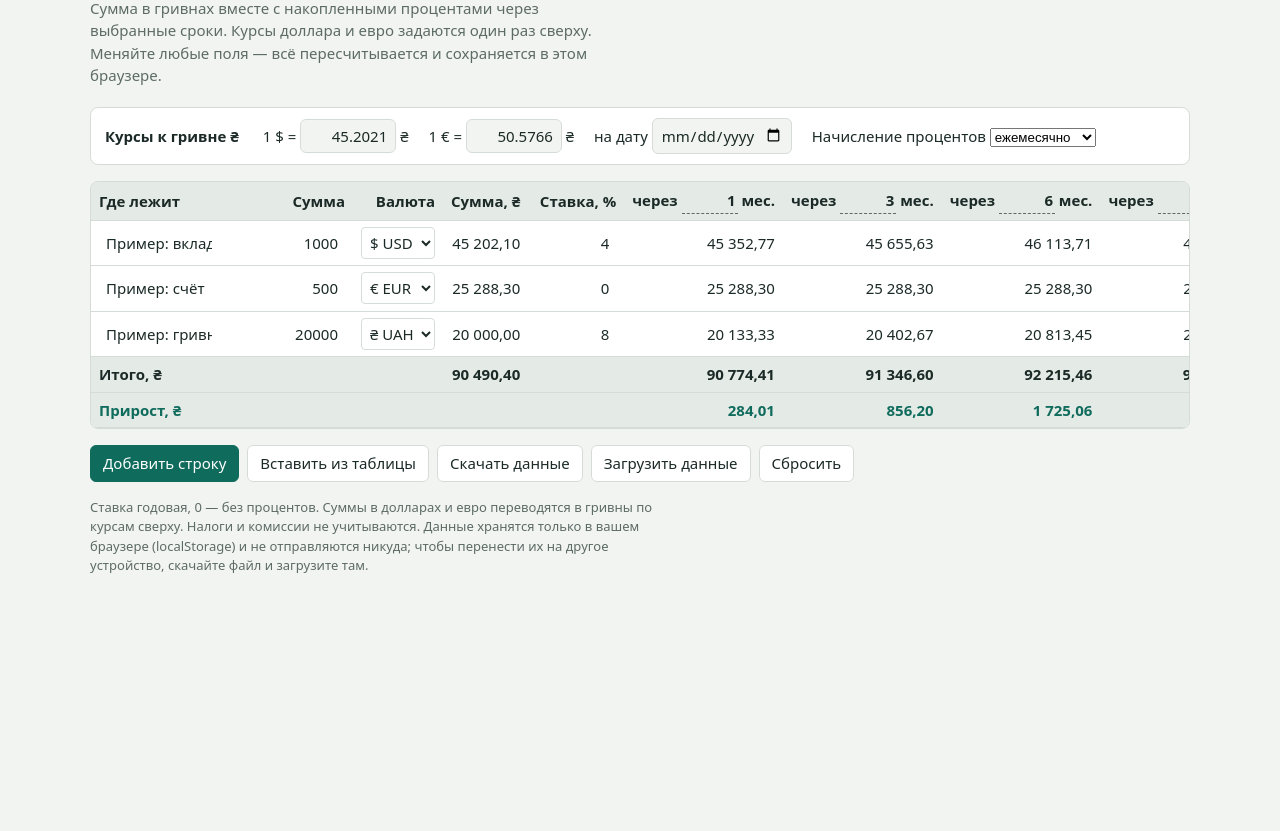
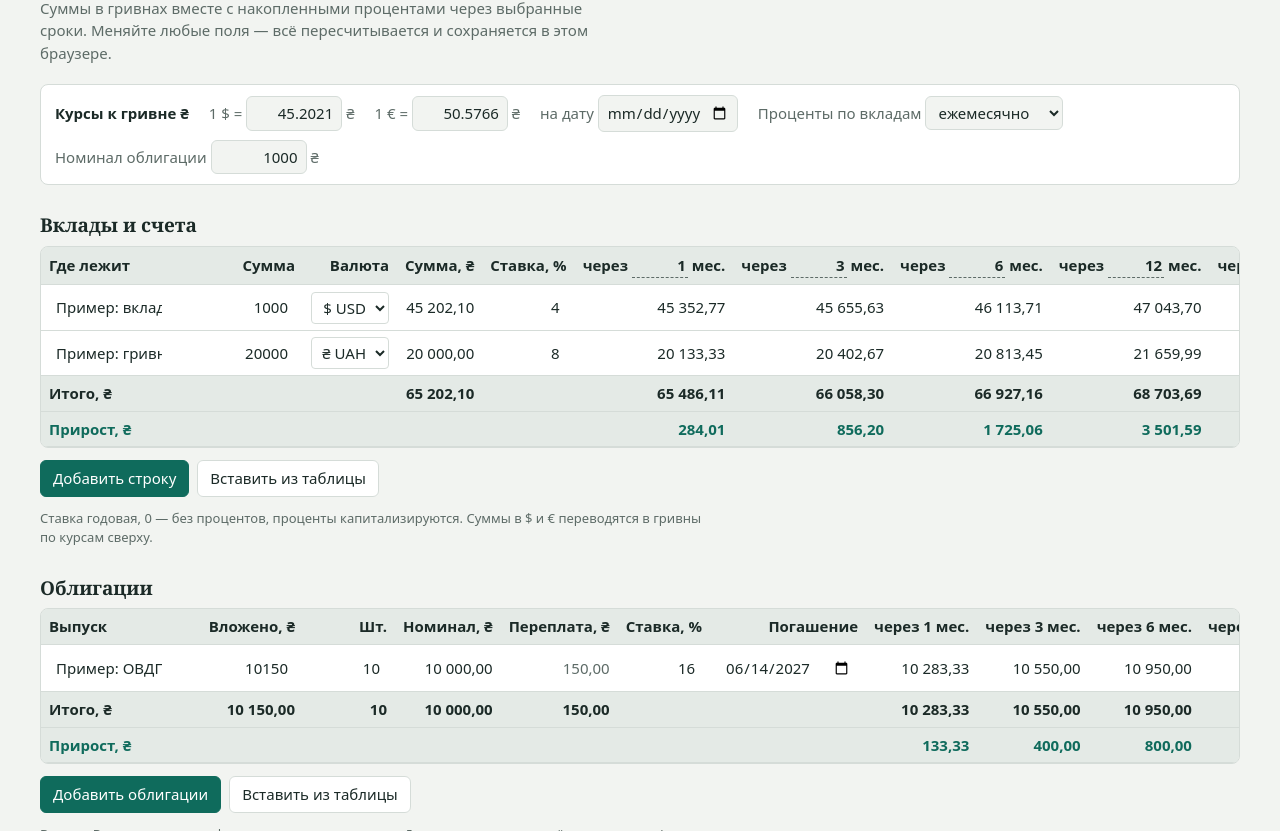
Before and after one commit to DmytroVertikov/finance, a plain HTML site: page index.html in a window 1280 px wide. Shown: the part 65-896 px from the top of the page. Before the commit the page ends 800 px from the top, so only its background shows below. Drawn offline with Linux system fonts and the light colour scheme.

Commit message:
Update index.html

```diff
--- a/index.html
+++ b/index.html
@@ -6,93 +6,85 @@
 <title>Мои финансы</title>
 <style>
 :root{--bg:#f2f4f1;--surface:#fff;--ink:#1b2a27;--muted:#5d6b67;--line:#d5dcd8;--accent:#0f6b5c;--accent-ink:#fff;--gain:#0f6b5c;--head:#e4eae6}
-@media (prefers-color-scheme:dark){:root:not([data-theme=light]){--bg:#141b19;--surface:#1c2623;--ink:#e6ede9;--muted:#9aa9a4;--line:#2f3d39;--accent:#5fc3ae;--accent-ink:#0d1b17;--gain:#5fc3ae;--head:#25322e}}
+@media (prefers-color-scheme:dark){:root{--bg:#141b19;--surface:#1c2623;--ink:#e6ede9;--muted:#9aa9a4;--line:#2f3d39;--accent:#5fc3ae;--accent-ink:#0d1b17;--gain:#5fc3ae;--head:#25322e}}
 *{box-sizing:border-box}
 html{background:var(--bg)}
 body{margin:0;padding:24px 16px 48px;font:15px/1.5 system-ui,-apple-system,"Segoe UI",Roboto,Arial,sans-serif;color:var(--ink);background:var(--bg)}
-main{max-width:1100px;margin:0 auto}
+main{max-width:1200px;margin:0 auto}
 h1{font:600 28px/1.2 Georgia,"Times New Roman",serif;margin:0 0 4px}
-.sub{color:var(--muted);margin:0 0 20px;max-width:60ch}
-.bar{display:flex;flex-wrap:wrap;gap:12px 20px;align-items:center;margin-bottom:16px}
-.bar label{display:flex;gap:8px;align-items:center;color:var(--muted)}
-.bar input,.bar select{font:inherit;color:var(--ink);background:var(--surface);border:1px solid var(--line);border-radius:6px;padding:5px 8px}
-.bar input{width:84px}
+h2{font:600 19px/1.3 Georgia,"Times New Roman",serif;margin:28px 0 8px}
+.sub{color:var(--muted);margin:0 0 20px;max-width:64ch}
+.rates{display:flex;flex-wrap:wrap;gap:8px 20px;align-items:center;background:var(--surface);border:1px solid var(--line);border-radius:8px;padding:10px 14px}
+.rates input,.rates select{font:inherit;color:var(--ink);background:var(--bg);border:1px solid var(--line);border-radius:6px;padding:5px 8px;width:96px;text-align:right}
+.rates select{width:auto;text-align:left}.rates .dt{width:140px;text-align:left}
+.rates label{color:var(--muted)}
 .wrap{overflow-x:auto;background:var(--surface);border:1px solid var(--line);border-radius:8px}
 table{border-collapse:collapse;width:100%;min-width:900px;font-variant-numeric:tabular-nums}
 th,td{padding:6px 8px;text-align:right;border-bottom:1px solid var(--line)}
 th:first-child,td:first-child{text-align:left}
 thead th{background:var(--head);font-weight:600;white-space:nowrap}
 th .per{width:56px;text-align:right;font:inherit;font-weight:600;color:var(--ink);background:transparent;border:0;border-bottom:1px dashed var(--muted)}
-td input{width:100%;font:inherit;color:var(--ink);background:transparent;border:1px solid transparent;border-radius:4px;padding:4px 6px;text-align:inherit}
+td input,td select{width:100%;font:inherit;color:var(--ink);background:transparent;border:1px solid transparent;border-radius:4px;padding:4px 6px;text-align:inherit}
+td select{background:var(--surface);border-color:var(--line);width:auto}
 td input:hover{border-color:var(--line)}
-td input:focus,.per:focus{outline:2px solid var(--accent);outline-offset:1px;border-color:transparent}
-td.in input{width:110px}
-td.name input{min-width:120px}
-td.rate input{width:80px}
-td.cc select{font:inherit;color:var(--ink);background:var(--surface);border:1px solid var(--line);border-radius:4px;padding:4px}
-.rates{display:flex;flex-wrap:wrap;gap:8px 20px;align-items:center;background:var(--surface);border:1px solid var(--line);border-radius:8px;padding:10px 14px;margin-bottom:16px}
-.rates strong{margin-right:4px}
-.rates input{font:inherit;color:var(--ink);background:var(--bg);border:1px solid var(--line);border-radius:6px;padding:5px 8px;width:96px;text-align:right}
-.rates .dt{width:140px;text-align:left}
-td.x{width:36px;text-align:center}
+td input:focus,.per:focus,.rates input:focus,select:focus{outline:2px solid var(--accent);outline-offset:1px}
+td.in input{width:110px}td.name input{min-width:120px}td.rate input,td.qty input{width:76px}td.dt input{width:140px;text-align:left}
+td.x{width:36px;text-align:center}td.mut{color:var(--muted)}
 tfoot td{font-weight:600;background:var(--head)}
-tfoot tr.gain td{color:var(--gain)}
+tfoot tr.gain td,.gain td{color:var(--gain)}
 button{font:inherit;cursor:pointer;border-radius:6px;border:1px solid var(--line);background:var(--surface);color:var(--ink);padding:6px 12px}
 button:hover{border-color:var(--accent)}
 button:focus-visible{outline:2px solid var(--accent);outline-offset:2px}
 button.primary{background:var(--accent);color:var(--accent-ink);border-color:var(--accent)}
 button.del{border:0;background:none;color:var(--muted);padding:2px 8px;font-size:18px;line-height:1}
-.actions{display:flex;flex-wrap:wrap;gap:8px;margin:16px 0}
+.actions{display:flex;flex-wrap:wrap;gap:8px;margin:12px 0}
 dialog{border:1px solid var(--line);border-radius:8px;background:var(--surface);color:var(--ink);max-width:560px;width:calc(100% - 32px)}
 dialog::backdrop{background:rgba(0,0,0,.4)}
 textarea{width:100%;height:160px;font:13px/1.4 ui-monospace,Menlo,Consolas,monospace;background:var(--bg);color:var(--ink);border:1px solid var(--line);border-radius:6px;padding:8px}
-.note{color:var(--muted);font-size:13px;max-width:80ch}
+.note{color:var(--muted);font-size:13px;max-width:90ch;margin:8px 0}
 </style>
 </head>
 <body>
 <main>
 <h1>Мои финансы</h1>
-<p class="sub">Сумма в гривнах вместе с накопленными процентами через выбранные сроки. Курсы доллара и евро задаются один раз сверху. Меняйте любые поля — всё пересчитывается и сохраняется в этом браузере.</p>
+<p class="sub">Суммы в гривнах вместе с накопленными процентами через выбранные сроки. Меняйте любые поля — всё пересчитывается и сохраняется в этом браузере.</p>
 
 <div class="rates">
   <strong>Курсы к гривне ₴</strong>
-  <label>1 $ = <input id="r-USD" data-r="USD" inputmode="decimal" aria-label="Курс доллара"> ₴</label>
-  <label>1 € = <input id="r-EUR" data-r="EUR" inputmode="decimal" aria-label="Курс евро"> ₴</label>
+  <label>1 $ = <input data-r="USD" id="r-USD" inputmode="decimal" aria-label="Курс доллара"> ₴</label>
+  <label>1 € = <input data-r="EUR" id="r-EUR" inputmode="decimal" aria-label="Курс евро"> ₴</label>
   <label>на дату <input class="dt" id="rdate" type="date"></label>
-  <label>Начисление процентов
-    <select id="comp">
-      <option value="12">ежемесячно</option>
-      <option value="4">раз в квартал</option>
-      <option value="1">раз в год</option>
-    </select>
-  </label>
+  <label>Проценты по вкладам <select id="comp"><option value="12">ежемесячно</option><option value="4">раз в квартал</option><option value="1">раз в год</option></select></label>
+  <label>Номинал облигации <input id="nom" inputmode="decimal" aria-label="Номинал облигации"> ₴</label>
 </div>
 
-<div class="wrap"><table>
-  <thead><tr id="hr"></tr></thead>
-  <tbody id="tb"></tbody>
-  <tfoot id="tf"></tfoot>
-</table></div>
+<h2>Вклады и счета</h2>
+<div class="wrap"><table><thead><tr id="dh"></tr></thead><tbody id="db"></tbody><tfoot id="df"></tfoot></table></div>
+<div class="actions"><button class="primary" id="addd">Добавить строку</button><button id="pasted">Вставить из таблицы</button></div>
+<p class="note">Ставка годовая, 0 — без процентов, проценты капитализируются. Суммы в $ и € переводятся в гривны по курсам сверху.</p>
+
+<h2>Облигации</h2>
+<div class="wrap"><table><thead><tr id="bh"></tr></thead><tbody id="bb"></tbody><tfoot id="bf"></tfoot></table></div>
+<div class="actions"><button class="primary" id="addb">Добавить облигации</button><button id="pasteb">Вставить из таблицы</button></div>
+<p class="note">В поле «Вложено» вводите фактическую сумму покупки. Доход считается не с неё, а с номинала (шт. × номинал): разница — переплата, на неё проценты не начисляются. Купоны считаются простыми (без реинвестирования) и перестают начисляться после даты погашения. Прирост — это только купонный доход, возврат переплаты при погашении не учитывается.</p>
+
+<h2>Всего</h2>
+<div class="wrap"><table><thead><tr id="ah"></tr></thead><tbody id="ab"></tbody></table></div>
 
 <div class="actions">
-  <button class="primary" id="add">Добавить строку</button>
-  <button id="paste">Вставить из таблицы</button>
-  <button id="exp">Скачать данные</button>
-  <button id="imp">Загрузить данные</button>
-  <button id="reset">Сбросить</button>
+  <button id="exp">Скачать данные</button><button id="imp">Загрузить данные</button><button id="reset">Сбросить</button>
   <input type="file" id="file" accept="application/json" hidden>
 </div>
-
-<p class="note">Ставка годовая, 0 — без процентов. Суммы в долларах и евро переводятся в гривны по курсам сверху. Налоги и комиссии не учитываются. Данные хранятся только в вашем браузере (localStorage) и не отправляются никуда; чтобы перенести их на другое устройство, скачайте файл и загрузите там.</p>
+<p class="note">Данные хранятся только в вашем браузере (localStorage) и никуда не отправляются. Чтобы перенести их на другое устройство, скачайте файл и загрузите там. Налоги и комиссии не учитываются.</p>
 </main>
 
 <dialog id="dlg">
   <form method="dialog">
-    <p>Вставьте строки: <em>место, сумма, курс (или USD/EUR/UAH), … , ставка %</em>. Валюта определяется по курсу: он должен совпадать с курсом доллара или евро сверху (1 — гривна). Десятичная запятая допустима.</p>
-    <textarea id="ta" placeholder="Wise	4827,48	45,2021	218212,23	3,61%"></textarea>
+    <p id="dlgtxt"></p>
+    <textarea id="ta"></textarea>
     <div class="actions">
-      <button class="primary" id="ok" value="ok">Заменить данные</button>
-      <button id="addp" value="add">Добавить к текущим</button>
+      <button class="primary" value="ok">Заменить данные</button>
+      <button value="add">Добавить к текущим</button>
       <button value="cancel">Отмена</button>
     </div>
   </form>
@@ -102,18 +94,20 @@ textarea{width:100%;height:160px;font:13px/1.4 ui-monospace,Menlo,Consolas,monos
 const KEY = "finance-tracker-v2";
 const SYM = { USD: "$", EUR: "€", UAH: "₴" };
 const EXAMPLE = {
-  comp: 12, periods: [1, 3, 6, 12, 24, 60],
+  comp: 12, nominal: 1000, periods: [1, 3, 6, 12, 24, 60],
   rates: { USD: 45.2021, EUR: 50.5766 }, rdate: "",
   rows: [
     { name: "Пример: вклад", amount: 1000, cur: "USD", pct: 4 },
-    { name: "Пример: счёт", amount: 500, cur: "EUR", pct: 0 },
     { name: "Пример: гривна", amount: 20000, cur: "UAH", pct: 8 }
-  ]
+  ],
+  bonds: [{ name: "Пример: ОВДП", amount: 10150, qty: 10, pct: 16, date: "2027-06-14" }]
 };
 let S = load();
-
 function load() {
-  try { const s = JSON.parse(localStorage.getItem(KEY)); if (s && s.rows && s.rates) return s; } catch (e) {}
+  try {
+    const s = JSON.parse(localStorage.getItem(KEY));
+    if (s && s.rows && s.rates) { s.bonds = s.bonds || []; s.nominal = s.nominal || 1000; return s; }
+  } catch (e) {}
   return JSON.parse(JSON.stringify(EXAMPLE));
 }
 function save() { try { localStorage.setItem(KEY, JSON.stringify(S)); } catch (e) {} }
@@ -121,63 +115,112 @@ function save() { try { localStorage.setItem(KEY, JSON.stringify(S)); } catch (e
 const fmt = new Intl.NumberFormat("ru-RU", { minimumFractionDigits: 2, maximumFractionDigits: 2 });
 const num = v => { const n = parseFloat(String(v).replace(/\s/g, "").replace(",", ".").replace("%", "")); return isFinite(n) ? n : 0; };
 const rateOf = c => c === "UAH" ? 1 : (S.rates[c] || 0);
-const grow = (base, pct, months) => { const n = +S.comp; return base * Math.pow(1 + pct / 100 / n, n * months / 12); };
 const esc = s => String(s).replace(/&/g, "&amp;").replace(/"/g, "&quot;").replace(/</g, "&lt;");
+const growDep = (base, pct, m) => { const n = +S.comp; return base * Math.pow(1 + pct / 100 / n, n * m / 12); };
+const monthsTo = d => { if (!d) return Infinity; const t = new Date(d + "T00:00:00"); return isNaN(t) ? Infinity : Math.max(0, (t - Date.now()) / 86400000 / 30.4375); };
+const bondVal = (b, m) => b.amount + b.qty * S.nominal * b.pct / 100 * Math.min(m, monthsTo(b.date)) / 12;
+
+const perHead = edit => S.periods.map((p, i) => edit
+  ? `<th>через <input class="per" data-p="${i}" value="${p}" inputmode="numeric" aria-label="Срок в месяцах"> мес.</th>`
+  : `<th>через ${p} мес.</th>`).join("");
+const cells = (pre, n) => Array.from({ length: n }, (_, j) => `<td data-c="${pre}${j}"></td>`).join("");
+const inp = (t, i, f, v, mode = "decimal", type = "text") => `<input data-t="${t}" data-i="${i}" data-f="${f}" value="${esc(v)}" inputmode="${mode}" type="${type}">`;
 
 function render() {
+  const n = S.periods.length;
   document.getElementById("r-USD").value = S.rates.USD;
   document.getElementById("r-EUR").value = S.rates.EUR;
   document.getElementById("rdate").value = S.rdate || "";
   document.getElementById("comp").value = S.comp;
-  document.getElementById("hr").innerHTML =
-    `<th>Где лежит</th><th>Сумма</th><th>Валюта</th><th>Сумма, ₴</th><th>Ставка, %</th>` +
-    S.periods.map((p, i) => `<th>через <input class="per" data-p="${i}" value="${p}" inputmode="numeric" aria-label="Срок в месяцах"> мес.</th>`).join("") + `<th></th>`;
-  document.getElementById("tb").innerHTML = S.rows.map((r, i) => `<tr>
-    <td class="name"><input data-i="${i}" data-f="name" value="${esc(r.name)}" aria-label="Название"></td>
-    <td class="in"><input data-i="${i}" data-f="amount" value="${r.amount}" inputmode="decimal" aria-label="Сумма"></td>
-    <td class="cc"><select data-i="${i}" data-f="cur" aria-label="Валюта">${Object.keys(SYM).map(k => `<option value="${k}"${r.cur === k ? " selected" : ""}>${SYM[k]} ${k}</option>`).join("")}</select></td>
-    <td data-c="base${i}"></td>
-    <td class="rate"><input data-i="${i}" data-f="pct" value="${r.pct}" inputmode="decimal" aria-label="Ставка"></td>
-    ${S.periods.map((_, j) => `<td data-c="v${i}_${j}"></td>`).join("")}
-    <td class="x"><button class="del" data-del="${i}" aria-label="Удалить строку" title="Удалить">×</button></td></tr>`).join("");
-  document.getElementById("tf").innerHTML =
-    `<tr><td>Итого, ₴</td><td></td><td></td><td data-c="tbase"></td><td></td>${S.periods.map((_, j) => `<td data-c="t${j}"></td>`).join("")}<td></td></tr>
-     <tr class="gain"><td>Прирост, ₴</td><td></td><td></td><td></td><td></td>${S.periods.map((_, j) => `<td data-c="g${j}"></td>`).join("")}<td></td></tr>`;
+  document.getElementById("nom").value = S.nominal;
+
+  document.getElementById("dh").innerHTML = `<th>Где лежит</th><th>Сумма</th><th>Валюта</th><th>Сумма, ₴</th><th>Ставка, %</th>${perHead(true)}<th></th>`;
+  document.getElementById("db").innerHTML = S.rows.map((r, i) => `<tr>
+    <td class="name">${inp("d", i, "name", r.name, "text")}</td>
+    <td class="in">${inp("d", i, "amount", r.amount)}</td>
+    <td class="cc"><select data-t="d" data-i="${i}" data-f="cur" aria-label="Валюта">${Object.keys(SYM).map(k => `<option value="${k}"${r.cur === k ? " selected" : ""}>${SYM[k]} ${k}</option>`).join("")}</select></td>
+    <td data-c="db${i}"></td><td class="rate">${inp("d", i, "pct", r.pct)}</td>
+    ${cells(`dv${i}_`, n)}<td class="x"><button class="del" data-del="d${i}" aria-label="Удалить" title="Удалить">×</button></td></tr>`).join("");
+  document.getElementById("df").innerHTML =
+    `<tr><td>Итого, ₴</td><td></td><td></td><td data-c="dtb"></td><td></td>${cells("dt", n)}<td></td></tr>
+     <tr class="gain"><td>Прирост, ₴</td><td></td><td></td><td></td><td></td>${cells("dg", n)}<td></td></tr>`;
+
+  document.getElementById("bh").innerHTML = `<th>Выпуск</th><th>Вложено, ₴</th><th>Шт.</th><th>Номинал, ₴</th><th>Переплата, ₴</th><th>Ставка, %</th><th>Погашение</th>${perHead(false)}<th></th>`;
+  document.getElementById("bb").innerHTML = S.bonds.map((b, i) => `<tr>
+    <td class="name">${inp("b", i, "name", b.name, "text")}</td>
+    <td class="in">${inp("b", i, "amount", b.amount)}</td>
+    <td class="qty">${inp("b", i, "qty", b.qty, "numeric")}</td>
+    <td data-c="bn${i}"></td><td class="mut" data-c="bo${i}"></td>
+    <td class="rate">${inp("b", i, "pct", b.pct)}</td>
+    <td class="dt">${inp("b", i, "date", b.date || "", "text", "date")}</td>
+    ${cells(`bv${i}_`, n)}<td class="x"><button class="del" data-del="b${i}" aria-label="Удалить" title="Удалить">×</button></td></tr>`).join("");
+  document.getElementById("bf").innerHTML =
+    `<tr><td>Итого, ₴</td><td data-c="bti"></td><td data-c="btq"></td><td data-c="btn"></td><td data-c="bto"></td><td></td><td></td>${cells("bt", n)}<td></td></tr>
+     <tr class="gain"><td>Прирост, ₴</td><td></td><td></td><td></td><td></td><td></td><td></td>${cells("bg", n)}<td></td></tr>`;
+
+  document.getElementById("ah").innerHTML = `<th></th><th>Сейчас</th>${perHead(false)}`;
+  document.getElementById("ab").innerHTML =
+    `<tr><td><b>Все вложения, ₴</b></td><td data-c="a0"></td>${cells("a", n)}</tr>
+     <tr class="gain"><td>Прирост, ₴</td><td></td>${cells("ag", n)}</tr>`;
   calc();
 }
 
 function calc() {
-  const set = (k, v) => { const el = document.querySelector(`[data-c="${k}"]`); if (el) el.textContent = fmt.format(v); };
-  let tb = 0; const tp = S.periods.map(() => 0);
+  const set = (k, v, f = fmt) => { const el = document.querySelector(`[data-c="${k}"]`); if (el) el.textContent = f.format(v); };
+  const int = new Intl.NumberFormat("ru-RU");
+  const P = S.periods, z = () => P.map(() => 0);
+  let dBase = 0, bInv = 0, bQty = 0, bNom = 0; const dT = z(), bT = z();
   S.rows.forEach((r, i) => {
-    const base = r.amount * rateOf(r.cur); tb += base; set("base" + i, base);
-    S.periods.forEach((p, j) => { const v = grow(base, r.pct, p); tp[j] += v; set(`v${i}_${j}`, v); });
+    const base = r.amount * rateOf(r.cur); dBase += base; set("db" + i, base);
+    P.forEach((p, j) => { const v = growDep(base, r.pct, p); dT[j] += v; set(`dv${i}_${j}`, v); });
   });
-  set("tbase", tb);
-  tp.forEach((v, j) => { set("t" + j, v); set("g" + j, v - tb); });
+  set("dtb", dBase);
+  S.bonds.forEach((b, i) => {
+    const nom = b.qty * S.nominal; bInv += b.amount; bQty += b.qty; bNom += nom;
+    set("bn" + i, nom); set("bo" + i, b.amount - nom);
+    P.forEach((p, j) => { const v = bondVal(b, p); bT[j] += v; set(`bv${i}_${j}`, v); });
+  });
+  set("bti", bInv); set("btq", bQty, int); set("btn", bNom); set("bto", bInv - bNom);
+  const all0 = dBase + bInv; set("a0", all0);
+  P.forEach((_, j) => {
+    set("dt" + j, dT[j]); set("dg" + j, dT[j] - dBase);
+    set("bt" + j, bT[j]); set("bg" + j, bT[j] - bInv);
+    set("a" + j, dT[j] + bT[j]); set("ag" + j, dT[j] + bT[j] - all0);
+  });
 }
 
 document.addEventListener("input", e => {
-  const t = e.target;
-  if (t.dataset.r) S.rates[t.dataset.r] = num(t.value);
-  else if (t.id === "rdate") { S.rdate = t.value; save(); return; }
-  else if (t.dataset.f === "name") S.rows[t.dataset.i].name = t.value;
-  else if (t.dataset.f) S.rows[t.dataset.i][t.dataset.f] = t.dataset.f === "cur" ? t.value : num(t.value);
-  else if (t.dataset.p !== undefined) S.periods[t.dataset.p] = Math.max(0, num(t.value));
-  else return;
+  const t = e.target, d = t.dataset;
+  if (d.r) S.rates[d.r] = num(t.value);
+  else if (t.id === "rdate") S.rdate = t.value;
+  else if (t.id === "nom") S.nominal = num(t.value);
+  else if (d.p !== undefined) S.periods[d.p] = Math.max(0, num(t.value));
+  else if (d.t) {
+    const row = (d.t === "d" ? S.rows : S.bonds)[d.i];
+    row[d.f] = ["name", "cur", "date"].includes(d.f) ? t.value : num(t.value);
+  } else return;
   calc(); save();
 });
-document.getElementById("comp").addEventListener("change", e => { S.comp = +e.target.value; save(); calc(); });
+document.getElementById("comp").onchange = e => { S.comp = +e.target.value; save(); calc(); };
 document.addEventListener("click", e => {
-  const d = e.target.dataset.del;
-  if (d !== undefined) { S.rows.splice(d, 1); save(); render(); }
+  const d = e.target.dataset.del; if (!d) return;
+  (d[0] === "d" ? S.rows : S.bonds).splice(+d.slice(1), 1); save(); render();
 });
-document.getElementById("add").onclick = () => { S.rows.push({ name: "Новая строка", amount: 0, cur: "UAH", pct: 0 }); save(); render(); };
+document.getElementById("addd").onclick = () => { S.rows.push({ name: "Новая строка", amount: 0, cur: "UAH", pct: 0 }); save(); render(); };
+document.getElementById("addb").onclick = () => { S.bonds.push({ name: "Облигации", amount: 0, qty: 0, pct: 0, date: "" }); save(); render(); };
 document.getElementById("reset").onclick = () => { if (confirm("Сбросить все данные до примера?")) { S = JSON.parse(JSON.stringify(EXAMPLE)); save(); render(); } };
 
-// Вставка из таблицы
+// ---- Вставка из таблицы
 const dlg = document.getElementById("dlg"), ta = document.getElementById("ta");
-document.getElementById("paste").onclick = () => { ta.value = ""; dlg.showModal(); };
+let mode = "d";
+const TXT = {
+  d: "Вставьте строки: место, сумма, курс (или USD/EUR/UAH), … , ставка %. Валюта определяется по курсу: он должен совпадать с курсом доллара или евро сверху (1 — гривна).",
+  b: "Вставьте строки из таблицы: выпуск, сумма покупки, … , ставка %, дата погашения (дд.мм.гггг), количество облигаций. Лишние столбцы с суммами игнорируются."
+};
+document.getElementById("pasted").onclick = () => { mode = "d"; open_(); };
+document.getElementById("pasteb").onclick = () => { mode = "b"; open_(); };
+function open_() { document.getElementById("dlgtxt").textContent = TXT[mode]; ta.value = ""; dlg.showModal(); }
+
 function curFrom(tok) {
   if (/^(USD|\$)$/i.test(tok)) return "USD";
   if (/^(EUR|€)$/i.test(tok)) return "EUR";
@@ -188,7 +231,7 @@ function curFrom(tok) {
   if (Math.abs(r - S.rates.USD) < 1e-3) return "USD";
   return "USD";
 }
-function parse(text) {
+function parseDep(text) {
   return text.split(/\n/).map(l => l.trim()).filter(Boolean).map(l => {
     const t = l.split(/\t+|\s{2,}|\s+(?=[-\d$€₴])/).filter(Boolean);
     if (t.length < 3) return null;
@@ -196,15 +239,28 @@ function parse(text) {
     return { name: t[0], amount: num(t[1]), cur: curFrom(t[2]), pct: t.length > 3 && /%/.test(last) ? num(last) : 0 };
   }).filter(Boolean);
 }
+function parseBonds(text) {
+  return text.split(/\n/).map(l => l.trim()).filter(Boolean).map(l => {
+    let t = l.split(/\t+/).map(x => x.trim()).filter(Boolean);
+    if (t.length < 5) t = l.split(/\s{2,}/).map(x => x.trim()).filter(Boolean);
+    const di = t.findIndex(x => /^\d{1,2}\.\d{1,2}\.\d{4}$/.test(x));
+    const pi = t.findIndex(x => /%/.test(x));
+    if (di < 0 || pi < 0 || t.length < 4) return null;
+    const [dd, mm, yy] = t[di].split(".");
+    return { name: t[0], amount: num(t[1]), qty: Math.round(num(t[di + 1] || 0)), pct: num(t[pi]),
+             date: `${yy}-${mm.padStart(2, "0")}-${dd.padStart(2, "0")}` };
+  }).filter(Boolean);
+}
 dlg.addEventListener("close", () => {
-  if (dlg.returnValue !== "ok" && dlg.returnValue !== "add") return;
-  const rows = parse(ta.value);
-  if (!rows.length) return;
-  S.rows = dlg.returnValue === "ok" ? rows : S.rows.concat(rows);
+  const rv = dlg.returnValue; if (rv !== "ok" && rv !== "add") return;
+  const rows = (mode === "d" ? parseDep : parseBonds)(ta.value);
+  if (!rows.length) { alert("Не удалось распознать строки."); return; }
+  const key = mode === "d" ? "rows" : "bonds";
+  S[key] = rv === "ok" ? rows : S[key].concat(rows);
   save(); render();
 });
 
-// Экспорт / импорт
+// ---- Экспорт / импорт
 document.getElementById("exp").onclick = () => {
   const a = document.createElement("a");
   a.href = URL.createObjectURL(new Blob([JSON.stringify(S, null, 2)], { type: "application/json" }));
@@ -213,11 +269,13 @@ document.getElementById("exp").onclick = () => {
 document.getElementById("imp").onclick = () => document.getElementById("file").click();
 document.getElementById("file").onchange = e => {
   const f = e.target.files[0]; if (!f) return;
-  f.text().then(t => { const s = JSON.parse(t); if (s && s.rows && s.periods && s.rates) { S = s; save(); render(); } else alert("Файл не похож на данные из этой страницы."); })
-    .catch(() => alert("Не удалось прочитать файл."));
+  f.text().then(t => {
+    const s = JSON.parse(t);
+    if (s && s.rows && s.periods && s.rates) { s.bonds = s.bonds || []; s.nominal = s.nominal || 1000; S = s; save(); render(); }
+    else alert("Файл не похож на данные из этой страницы.");
+  }).catch(() => alert("Не удалось прочитать файл."));
   e.target.value = "";
 };
-
 render();
 </script>
 </body>
```
